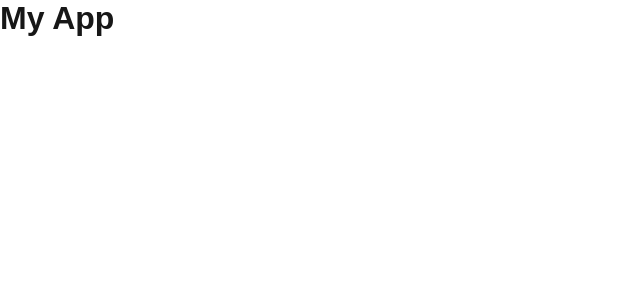
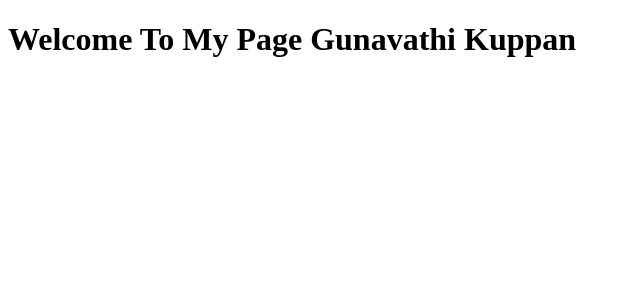
Before and after one commit to vijayakumarvijayakumar0732-max/web-project, a Next.js app: page / in a window 1280 px wide. Shown: the top 300 px of the page, without its empty margins (0-640 px from the left). Built offline with nearby package versions, Linux system fonts and the light colour scheme.

Commit message:
Auto commit: save changes

```diff
--- a/src/app/component/header.js
+++ b/src/app/component/header.js
@@ -1,7 +1,9 @@
 export default function Header() {
     return (
-        <header>
-            <h1>My App</h1>
+        <header className="title">
+            <div className="title__container">
+                <h1>Welcome To My Page Gunavathi Kuppan</h1>
+                </div>
 
         </header>
     );
--- a/src/app/globals.css
+++ b/src/app/globals.css
@@ -1,49 +1,7 @@
-:root {
-  --background: #ffffff;
-  --foreground: #171717;
+.title_conponent {
+    display: flex;
+    justify-content: center;
+    align-items: center;
+    height: 100vh;
+    background-color: #f5f5f5;
 }
-
-@media (prefers-color-scheme: dark) {
-  :root {
-    --background: #0a0a0a;
-    --foreground: #ededed;
-  }
-}
-
-html {
-  height: 100%;
-}
-
-html,
-body {
-  max-width: 100vw;
-  overflow-x: hidden;
-}
-
-body {
-  min-height: 100%;
-  display: flex;
-  flex-direction: column;
-  color: var(--foreground);
-  background: var(--background);
-  font-family: Arial, Helvetica, sans-serif;
-  -webkit-font-smoothing: antialiased;
-  -moz-osx-font-smoothing: grayscale;
-}
-
-* {
-  box-sizing: border-box;
-  padding: 0;
-  margin: 0;
-}
-
-a {
-  color: inherit;
-  text-decoration: none;
-}
-
-@media (prefers-color-scheme: dark) {
-  html {
-    color-scheme: dark;
-  }
-}
```
